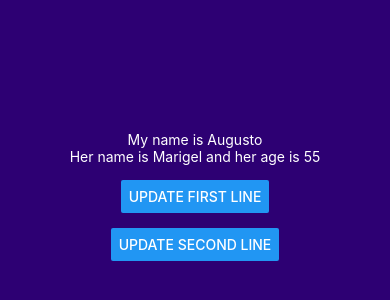
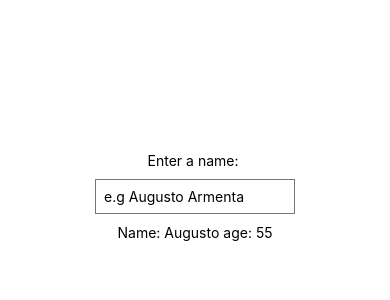
Before and after one commit to snow915/ReactNative, a React Native app: screen / in a window 390 px wide. Shown: the part 226-526 px from the top of the page. Built offline with nearby package versions, Linux system fonts and the light colour scheme.

Commit message:
add: Only TextInput with placeholder

```diff
--- a/App.js
+++ b/App.js
@@ -1,37 +1,17 @@
 import React, {useState} from 'react';
-import {StyleSheet, Text, View, Button} from 'react-native';
+import {StyleSheet, Text, View, TextInput} from 'react-native';
 
 export default function App() {
     const [name, setName] = useState("Augusto");
-    const [person, setPerson] = useState({name:'Marigel', age:'55'});
-    const clickHandler = () => {
-        if (name === 'Augusto'){
-            setName("Cristian");
-        } else {
-            setName("Augusto");
-        }
-
-    };
-    const updateSecondLine = () => {
-        setPerson({name : 'Marco', age : 52});
-    };
+    const [age, setPerson] = useState('55');
     return (
         <View style={styles.container}>
-            <Text style={styles.textStyle}>My name is {name}</Text>
-            <Text style={styles.textStyle}>Her name is {person.name} and her age is {person.age}</Text>
-            <View style={styles.buttonStyle}>
-                <Button
-                    title='Update first line'
-                    onPress={clickHandler}
-                />
-            </View>
-
-            <View style={styles.buttonStyle}>
-                <Button
-                    title='Update second line'
-                    onPress={updateSecondLine}
-                />
-            </View>
+            <Text>Enter a name: </Text>
+            <TextInput
+                style={styles.input}
+                placeholder='e.g Augusto Armenta'
+            />
+            <Text style={styles.textStyle}>Name: {name} age: {age}</Text>
         </View>
     );
 }
@@ -39,16 +19,18 @@ export default function App() {
 const styles = StyleSheet.create({
     container: {
         flex: 1,
-        backgroundColor: '#2d0073',
+        backgroundColor: '#fff',
         alignItems: 'center',
         justifyContent: 'center',
 
     },
-    textStyle : {
-      color : 'white',
-    },
-    buttonStyle : {
-      marginTop : 15,
-    },
+
+    input: {
+        borderWidth : 1,
+        borderColor : "#777",
+        padding: 8,
+        margin: 10,
+        width: 200,
+    }
 
 });
```
